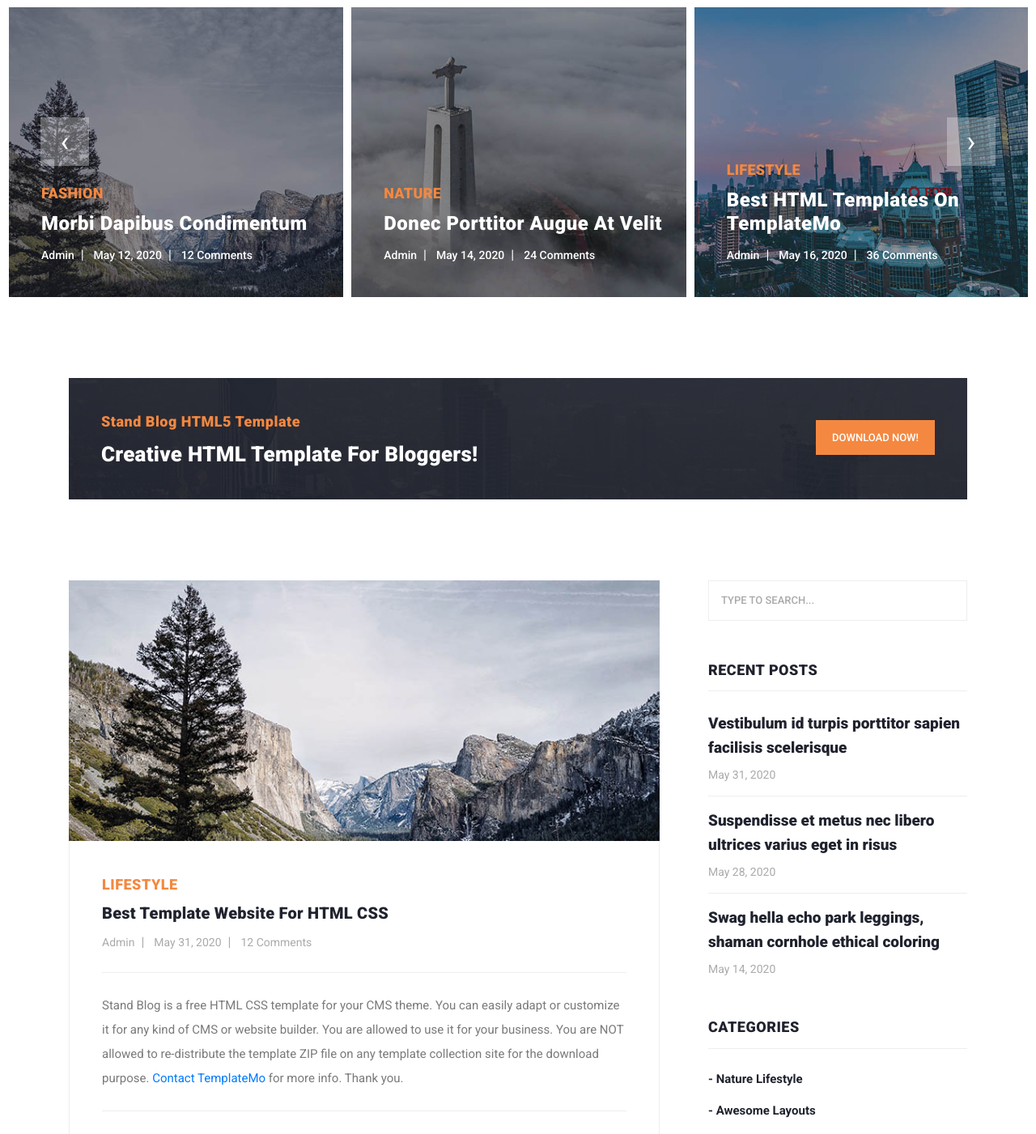
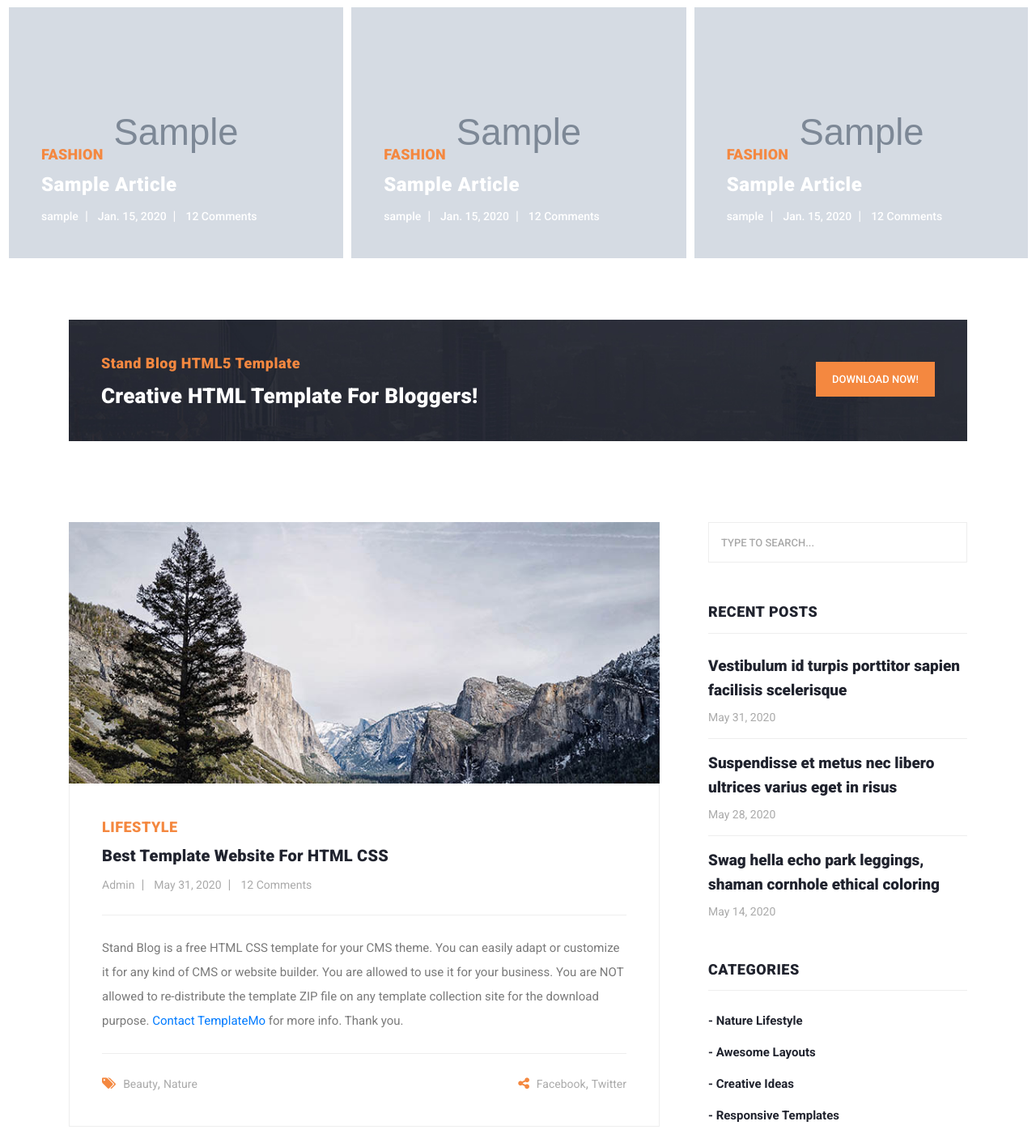
Before and after one commit to DevMrMohammad/Django_Blog_Project, a Django app: page / in a window 1280 px wide. Shown: the part 101-1502 px from the top of the page at 81% size. Run offline with Django 5.2, Linux system fonts and the light colour scheme; tables that the repository leaves empty hold one stand-in row (values such as "Sample post"); grey boxes marked "Sample" are stand-in pictures; some libraries are stand-ins or nearby versions.

Commit message:
add new header baner in home page and edit setting for add media_url and edit url(conf) : add new urlpattern and import static and setting file in url(conf)

```diff
--- a/Blog/models.py
+++ b/Blog/models.py
@@ -2,7 +2,7 @@ from django.db import models
 from django.contrib.auth.models import User
 
 class Article(models.Model):
-    auther = models.ForeignKey(User, on_delete =models.CASCADE, )
+    author = models.ForeignKey(User, on_delete =models.CASCADE, )
     # user and CADCADE = if delete user : all data for in user deleted
     title = models.CharField(max_length=70)
     body = models.TextField()
--- a/config/settings.py
+++ b/config/settings.py
@@ -124,5 +124,6 @@ USE_TZ = True
 # https://docs.djangoproject.com/en/6.0/howto/static-files/
 
 STATIC_URL = 'static/'
+MEDIA_URL = 'media/'
 STATICFILES_DIRS = [os.path.join(BASE_DIR, "assets")]
 MEDIA_ROOT = os.path.join(BASE_DIR , 'media')
--- a/config/urls.py
+++ b/config/urls.py
@@ -16,9 +16,12 @@ Including another URLconf
 """
 from django.contrib import admin
 from django.urls import path, include
+from django.conf.urls.static import static
+from . import settings
 
 urlpatterns = [
     path('admin/', admin.site.urls),
     path('', include('accounts.urls')),
     path('', include('home_app.urls'))
 ]
+urlpatterns += static(settings.MEDIA_URL, document_root=settings.MEDIA_ROOT)
--- a/home_app/templates/home_app/index.html
+++ b/home_app/templates/home_app/index.html
@@ -100,102 +100,24 @@ https://templatemo.com/tm-551-stand-blog
     <div class="main-banner header-text">
       <div class="container-fluid">
         <div class="owl-banner owl-carousel">
-          <div class="item">
-            <img src="{% static 'images/banner-item-01.jpg' %}" alt="">
+          {% for article in articles%}
+                    <div class="item">
+            <img src="{{ article.image.url }}" alt=" {{ article.title }}">
             <div class="item-content">
               <div class="main-content">
                 <div class="meta-category">
                   <span>Fashion</span>
                 </div>
-                <a href="post-details.html"><h4>Morbi dapibus condimentum</h4></a>
+                <a href="post-details.html"><h4>{{ article.title }}</h4></a>
                 <ul class="post-info">
-                  <li><a href="#">Admin</a></li>
-                  <li><a href="#">May 12, 2020</a></li>
+                  <li><a href="#">{{ article.author.username }}</a></li>
+                  <li><a href="#">{{ article.created }}</a></li>
                   <li><a href="#">12 Comments</a></li>
                 </ul>
               </div>
             </div>
           </div>
-          <div class="item">
-            <img src="{% static 'images/banner-item-02.jpg' %}" alt="">
-            <div class="item-content">
-              <div class="main-content">
-                <div class="meta-category">
-                  <span>Nature</span>
-                </div>
-                <a href="post-details.html"><h4>Donec porttitor augue at velit</h4></a>
-                <ul class="post-info">
-                  <li><a href="#">Admin</a></li>
-                  <li><a href="#">May 14, 2020</a></li>
-                  <li><a href="#">24 Comments</a></li>
-                </ul>
-              </div>
-            </div>
-          </div>
-          <div class="item">
-            <img src="{% static 'images/banner-item-03.jpg' %}" alt="">
-            <div class="item-content">
-              <div class="main-content">
-                <div class="meta-category">
-                  <span>Lifestyle</span>
-                </div>
-                <a href="post-details.html"><h4>Best HTML Templates on TemplateMo</h4></a>
-                <ul class="post-info">
-                  <li><a href="#">Admin</a></li>
-                  <li><a href="#">May 16, 2020</a></li>
-                  <li><a href="#">36 Comments</a></li>
-                </ul>
-              </div>
-            </div>
-          </div>
-          <div class="item">
-            <img src="assets/images/banner-item-04.jpg" alt="">
-            <div class="item-content">
-              <div class="main-content">
-                <div class="meta-category">
-                  <span>Fashion</span>
-                </div>
-                <a href="post-details.html"><h4>Responsive and Mobile Ready Layouts</h4></a>
-                <ul class="post-info">
-                  <li><a href="#">Admin</a></li>
-                  <li><a href="#">May 18, 2020</a></li>
-                  <li><a href="#">48 Comments</a></li>
-                </ul>
-              </div>
-            </div>
-          </div>
-          <div class="item">
-            <img src="{% static 'images/banner-item-05.jpg' %}" alt="">
-            <div class="item-content">
-              <div class="main-content">
-                <div class="meta-category">
-                  <span>Nature</span>
-                </div>
-                <a href="post-details.html"><h4>Cras congue sed augue id ullamcorper</h4></a>
-                <ul class="post-info">
-                  <li><a href="#">Admin</a></li>
-                  <li><a href="#">May 24, 2020</a></li>
-                  <li><a href="#">64 Comments</a></li>
-                </ul>
-              </div>
-            </div>
-          </div>
-          <div class="item">
-            <img src="{% static 'images/banner-item-06.jpg' %}" alt="">
-            <div class="item-content">
-              <div class="main-content">
-                <div class="meta-category">
-                  <span>Lifestyle</span>
-                </div>
-                <a href="post-details.html"><h4>Suspendisse nec aliquet ligula</h4></a>
-                <ul class="post-info">
-                  <li><a href="#">Admin</a></li>
-                  <li><a href="#">May 26, 2020</a></li>
-                  <li><a href="#">72 Comments</a></li>
-                </ul>
-              </div>
-            </div>
-          </div>
+          {% endfor %}
         </div>
       </div>
     </div>
--- a/home_app/views.py
+++ b/home_app/views.py
@@ -1,5 +1,7 @@
 from django.shortcuts import render
+from Blog.models import Article
 
 
 def home(request):
-    return render(request, "home_app/index.html", {})
+    articles = Article.objects.all()
+    return render(request, "home_app/index.html", {'articles' : articles})
```
Also changed, not shown: Blog/migrations/0003_rename_auther_article_author.py (added), media/images/articles/banner-item-03.jpg (added), media/images/articles/banner-item-04.jpg (added), media/images/articles/banner-item-05.jpg (added), media/images/articles/banner-item-06.jpg (added), media/images/articles/blog-post-01.jpg (deleted).
